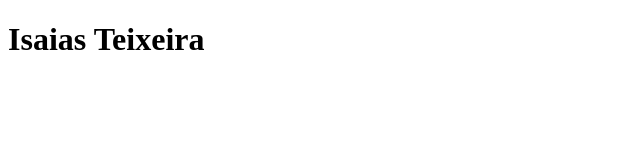
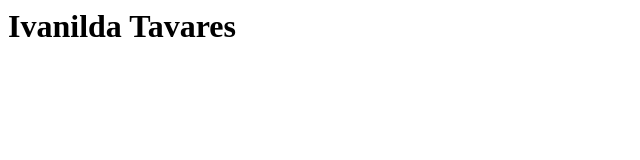
Before and after one commit to Brocy/sgit, a plain HTML site: page Technical Director Management/index.html in a window 1280 px wide. Shown: the whole page, without its empty margins (0-640 px from the left). Drawn offline with Linux system fonts and the light colour scheme.

Commit message:
update indextmhl

```diff
--- a/Technical Director Management/index.html
+++ b/Technical Director Management/index.html
@@ -1,11 +1,7 @@
-<!DOCTYPE html>
-<html>
-<head>
-<title>Page Title</title>
-</head>
-<body>
-
-<h1>Isaias Teixeira</h1>
-
-</body>
+  <html>
+ <head>
+ </head>
+ <body>
+   <h1>Ivanilda Tavares<h1>
+ </body>
 </html>
```
